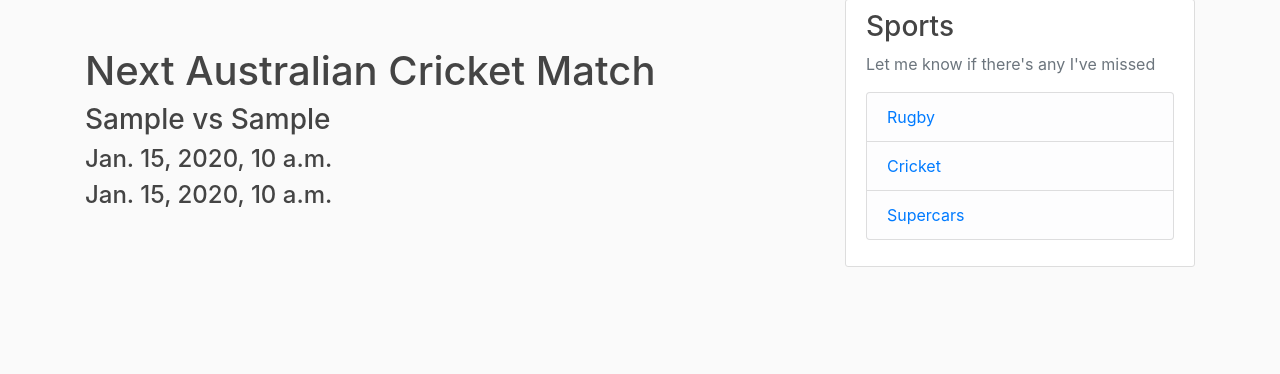
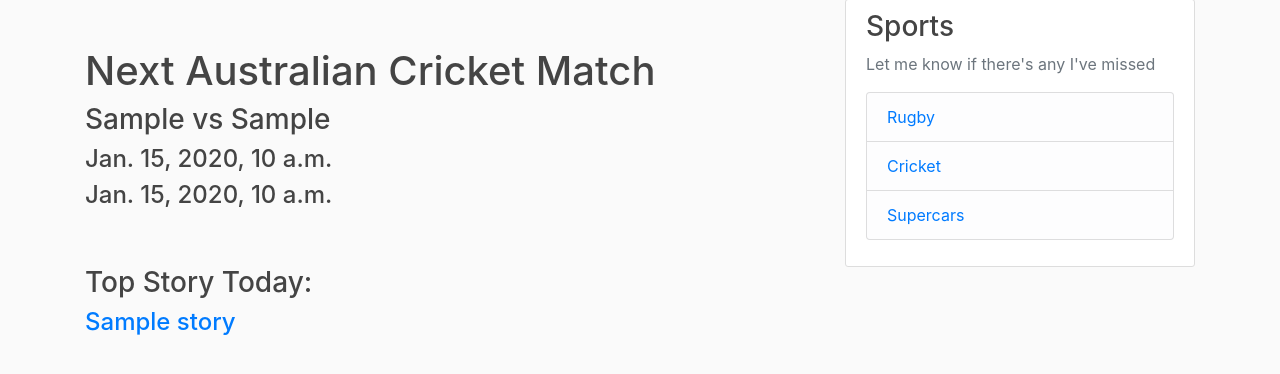
Before and after one commit to jamesdmeldrum/fathersday, a Django app: template django_project/sports/templates/sports/cricket.html in a window 1280 px wide. Shown: the part 81-455 px from the top of the page. Run offline with Django 3.2, Linux system fonts and the light colour scheme; the template is opened without the code that fills it: most values are stand-ins (such as "Sample title", 1, 10 or a date in 2020); parts of the project's set-up code (start-up, migrations or seed data) failed here and were passed over; some libraries are stand-ins or nearby versions.

Commit message:
added story

```diff
--- a/django_project/sports/templates/sports/cricket.html
+++ b/django_project/sports/templates/sports/cricket.html
@@ -6,4 +6,9 @@
     <h4>{{ item.date }}</h4>
     <h4>{{ item.time }}</h4>
   {% endfor %}
+  <br><br>
+  {% for item in story %}
+    <h3>Top Story Today:</h3>
+    <h4><a href={{ story.link }}>{{ story.title }}</a></h4>
+  {% endfor %}
 {% endblock content %}
```
